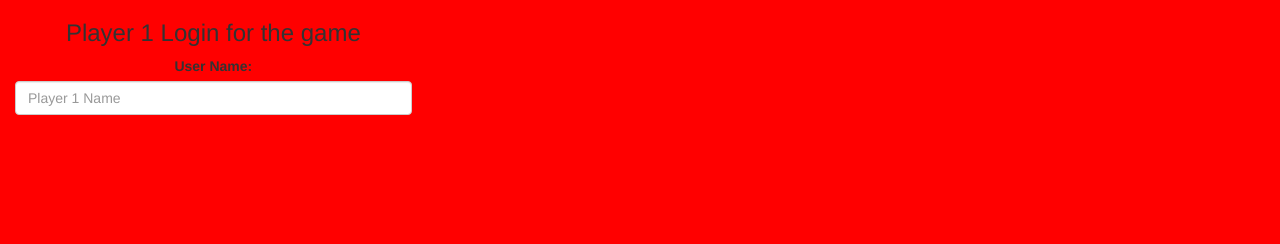
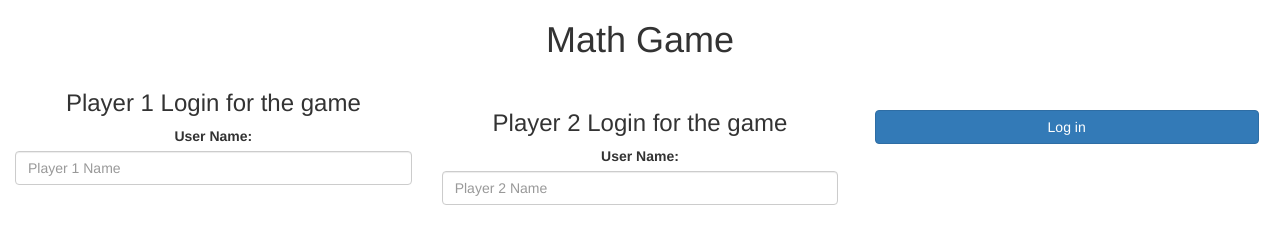
Before and after one commit to DogsareVeryVeryVeryVerycool/Project-89, a plain HTML site: page index.html in a window 1280 px wide. Drawn offline with nearby package versions, Linux system fonts and the light colour scheme.

Commit message:
Add files via upload

```diff
--- a/index.html
+++ b/index.html
@@ -1,33 +1,38 @@
 <!DOCTYPE html>
 <html>
 <head>
+	<title>Math quiz game</title>
 
-    <title>The Math Quiz Game!</title>
 <meta name="viewport" content="width=device-width, initial-scale=1">
-
 <link rel="stylesheet" href="https://maxcdn.bootstrapcdn.com/bootstrap/3.4.0/css/bootstrap.min.css">
-
 <script src="https://ajax.googleapis.com/ajax/libs/jquery/3.4.1/jquery.min.js"></script>
-
 <script src="https://maxcdn.bootstrapcdn.com/bootstrap/3.4.0/js/bootstrap.min.js"></script>
 
-<link rel="stylesheet" type="text/css" href="quiz_game.css">
+<link rel="stylesheet" type="text/css" href="game.css">
 
-<script src="quiz_game_login.js"></script>
+<script src="game_login.js"></script>
+</head>
+<body>
 
 <center>
+	<h1>Math Game</h1>
 
-
-    <div class="col-lg-4 col-sm-8 col-xs-11 login_divi1">
-        <h3>Player 1 Login for the game</h3>
-        <label>User Name:</label>
-        <input type="text" id="player1_name_input" class="form-control" placeholder="Player 1 Name">
-
-        <br>
-
-    </div>
+	<div class="col-lg-4 col-sm-8 col-xs-11 login_div1">
+		<h3 >Player 1 Login for the game</h3>
+		<label >User Name:</label>
+		 <input type="text" id="player1_name_input" class="form-control" placeholder="Player 1 Name">
+		 <br>
+	</div>
 <br>
-
+	<div class="col-lg-4 col-sm-8 col-xs-11 login_div2">
+		<h3 >Player 2 Login for the game</h3>
+		  <label >User Name:</label>
+		 <input type="text" id="player2_name_input" class="form-control" placeholder="Player 2 Name">
+		<br>
+	</div>
+	<br>
+		<button style="width:30%" class="btn btn-primary" onclick="addUser()">Log in</button>
+</center>
 
 </body>
 </html>
```
